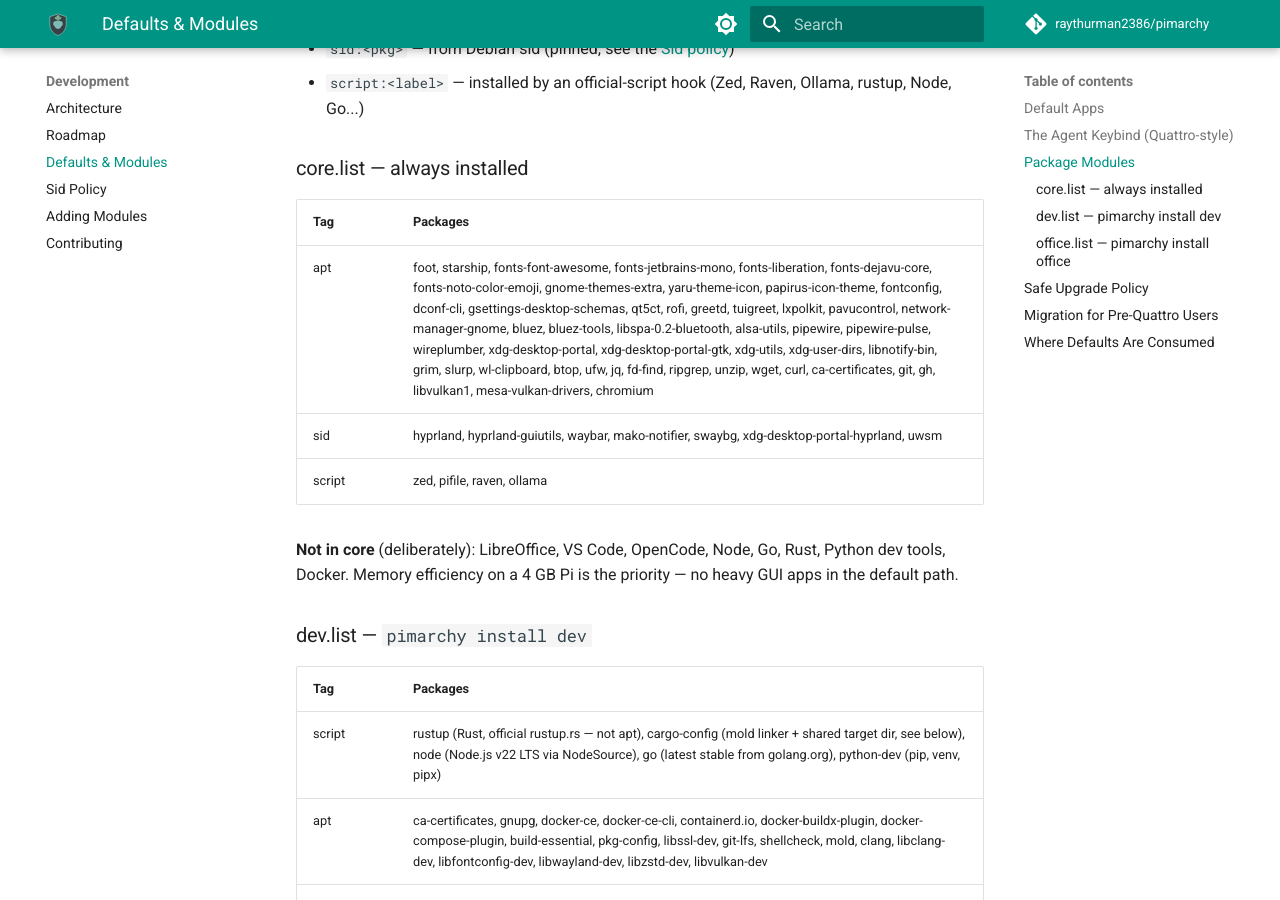
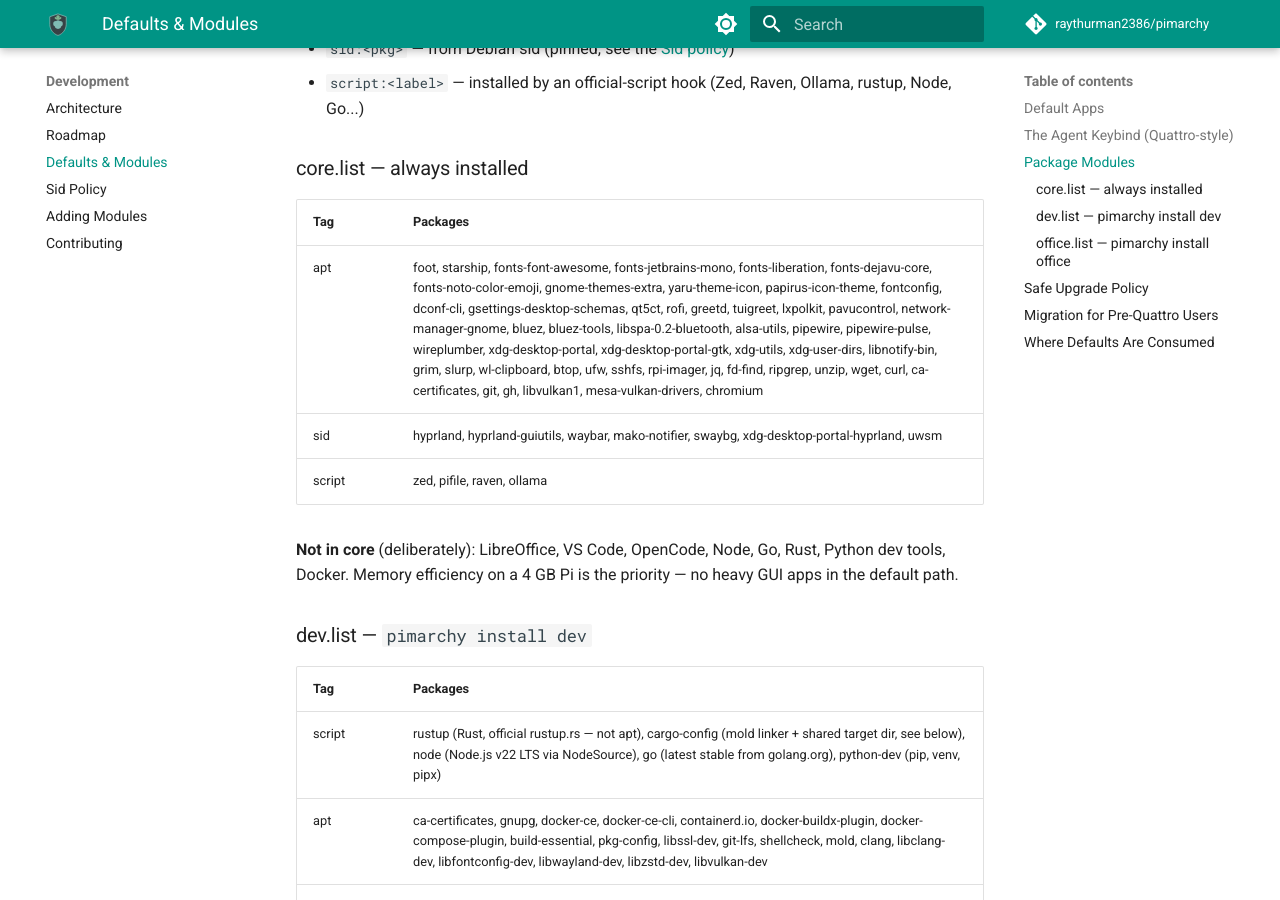
Before and after one commit to raythurman2386/pimarchy, an MkDocs documentation site: the page built from docs/development/defaults.md, in a window 1280 px wide and 900 px high, scrolled down 1650 px. Built offline with MkDocs 1.6.1 and Material for MkDocs 9.7.7, drawn with Linux system fonts in a browser that asks for light colours; comment, search, counter and statistics services are not loaded.

Commit message:
feat: add rpi-imager to core packages
Ship Raspberry Pi Imager by default so a Pimarchy desktop can flash
SD/USB media without a manual apt install.

```diff
--- a/docs/development/defaults.md
+++ b/docs/development/defaults.md
@@ -61,7 +61,7 @@
 
 | Tag | Packages |
 |-----|----------|
-| apt | foot, starship, fonts-font-awesome, fonts-jetbrains-mono, fonts-liberation, fonts-dejavu-core, fonts-noto-color-emoji, gnome-themes-extra, yaru-theme-icon, papirus-icon-theme, fontconfig, dconf-cli, gsettings-desktop-schemas, qt5ct, rofi, greetd, tuigreet, lxpolkit, pavucontrol, network-manager-gnome, bluez, bluez-tools, libspa-0.2-bluetooth, alsa-utils, pipewire, pipewire-pulse, wireplumber, xdg-desktop-portal, xdg-desktop-portal-gtk, xdg-utils, xdg-user-dirs, libnotify-bin, grim, slurp, wl-clipboard, btop, ufw, jq, fd-find, ripgrep, unzip, wget, curl, ca-certificates, git, gh, libvulkan1, mesa-vulkan-drivers, chromium |
+| apt | foot, starship, fonts-font-awesome, fonts-jetbrains-mono, fonts-liberation, fonts-dejavu-core, fonts-noto-color-emoji, gnome-themes-extra, yaru-theme-icon, papirus-icon-theme, fontconfig, dconf-cli, gsettings-desktop-schemas, qt5ct, rofi, greetd, tuigreet, lxpolkit, pavucontrol, network-manager-gnome, bluez, bluez-tools, libspa-0.2-bluetooth, alsa-utils, pipewire, pipewire-pulse, wireplumber, xdg-desktop-portal, xdg-desktop-portal-gtk, xdg-utils, xdg-user-dirs, libnotify-bin, grim, slurp, wl-clipboard, btop, ufw, sshfs, rpi-imager, jq, fd-find, ripgrep, unzip, wget, curl, ca-certificates, git, gh, libvulkan1, mesa-vulkan-drivers, chromium |
 | sid | hyprland, hyprland-guiutils, waybar, mako-notifier, swaybg, xdg-desktop-portal-hyprland, uwsm |
 | script | zed, pifile, raven, ollama |
 
```
Also changed, not shown: 1 other file.
